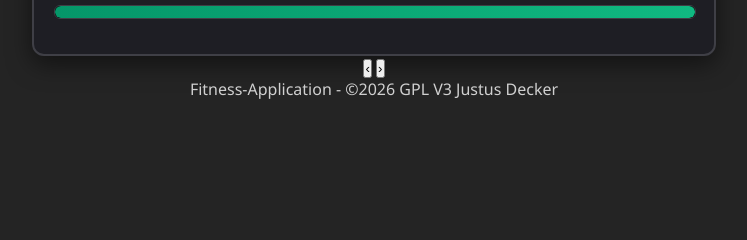
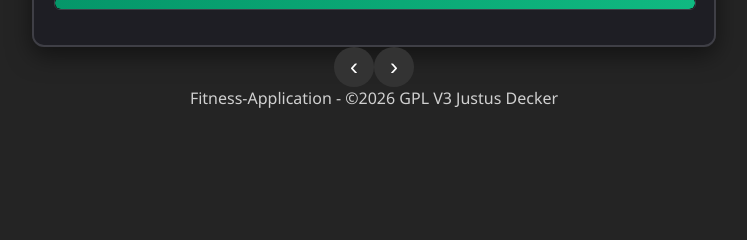
Before and after one commit to justusdecker/fitness-application, a Flask app: template src/frontend/templates/game/index.html in a window 1280 px wide. Shown: the part 470-710 px from the top of the page, without its empty margins (266-1013 px from the left). Run offline with Flask 3, Linux system fonts and the light colour scheme; the template is opened without the code that fills it, so the values that code supplies are empty; parts of the project's set-up code (start-up, migrations or seed data) failed here and were passed over.

Commit message:
add carousel-container

```diff
--- a/src/frontend/static/common/styles.css
+++ b/src/frontend/static/common/styles.css
@@ -55,3 +55,31 @@ body {
 .btn:hover {
     background-color: #059669;
 }
+
+.carousel-container {
+  display: flex;
+  align-items: center;
+  justify-content: center;
+  width: 100%;
+
+}
+
+
+
+
+
+.nav-btn {
+  background-color: #333;
+  color: white;
+  border: none;
+  font-size: 24px;
+  width: 40px;
+  height: 40px;
+  border-radius: 50%;
+  cursor: pointer;
+  transition: background 0.2s;
+}
+
+.nav-btn:hover {
+  background-color: #555;
+}
```
